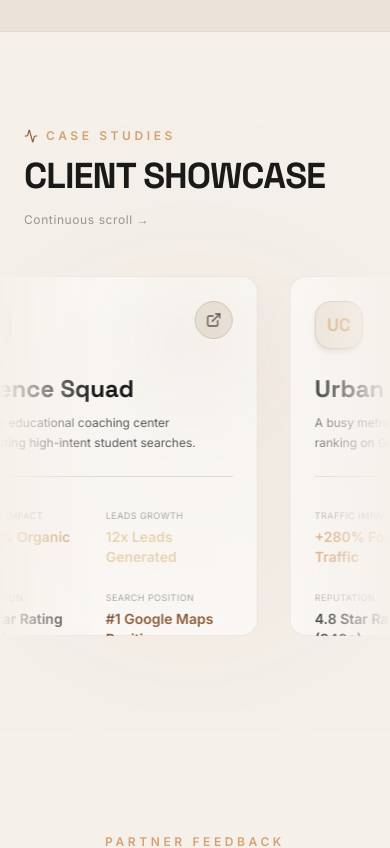
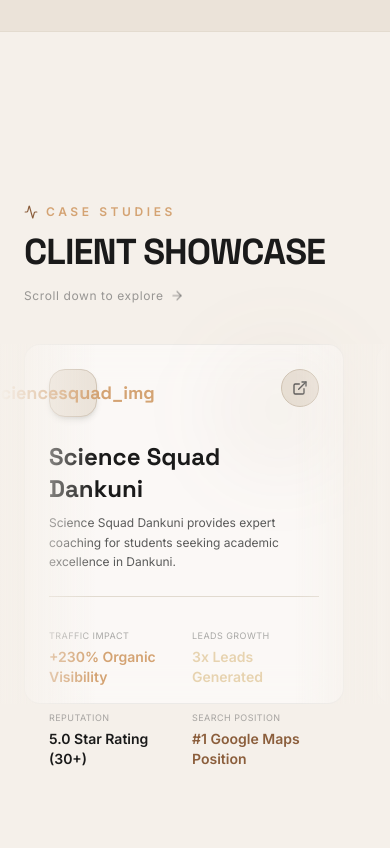
Before and after one commit to SealSrijan/SMB-SpotMyBusiness.in, a Next.js app in the folder frontend/: page / in a window 390 px wide. Shown: the part 10740-11588 px from the top of the page. Built offline with nearby package versions, Linux system fonts and the light colour scheme; no server answers.

Commit message:
Update ClientShowcase.tsx

```diff
--- a/frontend/src/components/ClientShowcase.tsx
+++ b/frontend/src/components/ClientShowcase.tsx
@@ -1,6 +1,9 @@
 "use client";
 
-import { ExternalLink, Activity } from "lucide-react";
+import { useRef, useEffect, useState } from "react";
+import { motion, useScroll, useTransform } from "framer-motion";
+import { ExternalLink, Globe, Star, Users, ArrowRight, Activity } from "lucide-react";
+import scienceSquadImg from "@/images/sciencesquad_img.jpg";
 
 interface ClientData {
   id: string;
@@ -14,17 +17,45 @@
   desc: string;
 }
 
-const staticClients: ClientData[] = [
+export default function ClientShowcase() {
+  const containerRef = useRef<HTMLDivElement>(null);
+  const [clients, setClients] = useState<ClientData[]>([]);
+
+  // Fetch clients from our Express API on mount
+  useEffect(() => {
+    fetch("http://localhost:5000/api/showcase")
+      .then((res) => res.json())
+      .then((resData) => {
+        if (resData.success && resData.data) {
+          // Add initials and description fields for display
+          const formatted = resData.data.map((c: any) => {
+            const initials = c.name.split(" ").map((n: string) => n[0]).join("");
+            let desc = "";
+            if (c.name.includes("Science")) desc = "An elite educational coaching center dominating high-intent student searches.";
+            else if (c.name.includes("Urban")) desc = "A busy metropolitan coffee shop and bakery ranking on Google Maps for tourist searches.";
+            else if (c.name.includes("Vitals")) desc = "A community-focused local pharmacy ranking first for medical prescription lookups.";
+            else if (c.name.includes("Starlight")) desc = "A luxury beauty salon booking appointments 24/7 through Google Maps.";
+            else desc = "A growing business optimized for peak local market search volume.";
+
+            return { ...c, initials, desc };
+          });
+          setClients(formatted);
+        }
+      })
+      .catch((err) => {
+        console.error("API error, falling back to static clients:", err);
+        // Fallback static data if backend is not running yet
+        setClients([
           {
             id: "1",
-    name: "Science Squad",
-    website: "https://sciencesquad.com",
-    traffic: "+420% Organic Traffic",
-    leads: "12x Leads Generated",
-    reviews: "4.9 Star Rating (120+)",
+            name: "Science Squad Dankuni",
+            website: "https://science-squad-dankuni.localo.site/",
+            traffic: "+230% Organic Visibility",
+            leads: "3x Leads Generated",
+            reviews: "5.0 Star Rating (30+)",
             visibility: "#1 Google Maps Position",
-    initials: "SS",
-    desc: "An elite educational coaching center dominating high-intent student searches.",
+            initials: "sciencesquad_img",
+            desc: "Science Squad Dankuni provides expert coaching for students seeking academic excellence in Dankuni."
           },
           {
             id: "2",
@@ -35,7 +66,7 @@
             reviews: "4.8 Star Rating (340+)",
             visibility: "Top 3 Local Pack",
             initials: "UC",
-    desc: "A busy metropolitan coffee shop and bakery ranking on Google Maps for tourist searches.",
+            desc: "A busy metropolitan coffee shop and bakery ranking on Google Maps for tourist searches."
           },
           {
             id: "3",
@@ -46,7 +77,7 @@
             reviews: "4.9 Star Rating (200+)",
             visibility: "#1 Near Me Searches",
             initials: "VP",
-    desc: "A community-focused local pharmacy ranking first for medical prescription lookups.",
+            desc: "A community-focused local pharmacy ranking first for medical prescription lookups."
           },
           {
             id: "4",
@@ -57,13 +88,55 @@
             reviews: "4.7 Star Rating (410+)",
             visibility: "#1 Salon in Area",
             initials: "SS",
-    desc: "A luxury beauty salon booking appointments 24/7 through Google Maps.",
-  },
-];
+            desc: "A luxury beauty salon booking appointments 24/7 through Google Maps."
+          }
+        ]);
+      });
+  }, []);
 
-function ClientCard({ client }: { client: ClientData }) {
+  // Track scroll inside the component
+  const { scrollYProgress } = useScroll({
+    target: containerRef,
+  });
+
+  // Transform scroll progress to horizontal translation (X axis)
+  // We have 4 cards, so we need to scroll them horizontally.
+  const x = useTransform(scrollYProgress, [0, 1], ["0%", "-60%"]);
+
   return (
-    <div className="w-[320px] md:w-[420px] shrink-0 glass-panel border border-border-color rounded-2xl p-6 md:p-8 flex flex-col justify-between h-[360px] md:h-[400px] relative group hover:border-bronze/40 transition-colors duration-300">
+    <div ref={containerRef} className="relative h-[250vh] bg-primary-bg">
+      {/* Sticky outer frame */}
+      <div className="sticky top-0 h-screen overflow-hidden flex flex-col justify-center">
+
+        {/* Title / Info */}
+        <div className="max-w-7xl mx-auto w-full px-6 md:px-12 mb-10 md:mb-14 flex flex-col sm:flex-row sm:items-end justify-between gap-4">
+          <div className="space-y-3">
+            <span className="text-xs uppercase tracking-[0.3em] text-light-bronze font-semibold flex items-center gap-2">
+              <Activity className="w-3.5 h-3.5 text-bronze" />
+              CASE STUDIES
+            </span>
+            <h2 className="text-4xl md:text-5xl font-heading font-bold tracking-tight text-[#F8F8F8]">
+              CLIENT SHOWCASE
+            </h2>
+          </div>
+          <span className="text-xs text-gray-text/60 tracking-wider flex items-center gap-1.5">
+            Scroll down to explore <ArrowRight className="w-3.5 h-3.5 animate-bounce" />
+          </span>
+        </div>
+
+        {/* Horizontal Scroll Window */}
+        <div className="relative">
+          {/* Gradient shadows on edges */}
+          <div className="absolute inset-y-0 left-0 w-24 bg-gradient-to-r from-primary-bg to-transparent pointer-events-none z-10" />
+          <div className="absolute inset-y-0 right-0 w-24 bg-gradient-to-l from-primary-bg to-transparent pointer-events-none z-10" />
+
+          {/* Scrolling horizontal container */}
+          <motion.div style={{ x }} className="flex gap-8 px-6 md:px-12 w-[160vw] md:w-[150vw]">
+            {clients.map((client) => (
+              <div
+                key={client.id}
+                className="w-[320px] md:w-[420px] shrink-0 glass-panel border border-border-color rounded-2xl p-6 md:p-8 flex flex-col justify-between h-[360px] md:h-[400px] relative group hover:border-bronze/40 transition-colors duration-300"
+              >
                 {/* Accent glow on hover */}
                 <div className="absolute top-0 right-0 w-32 h-32 rounded-full bg-bronze/5 blur-[40px] pointer-events-none group-hover:bg-bronze/10 transition-all duration-300" />
 
@@ -84,7 +157,7 @@
                     </a>
                   </div>
 
-        <h3 className="text-2xl font-heading font-bold text-heading mt-6">
+                  <h3 className="text-2xl font-heading font-bold text-[#F8F8F8] mt-6">
                     {client.name}
                   </h3>
                   <p className="text-gray-text text-xs md:text-sm mt-2 leading-relaxed">
@@ -95,82 +168,29 @@
                 {/* Metrics list */}
                 <div className="grid grid-cols-2 gap-4 border-t border-border-color/60 pt-6 mt-6">
                   <div>
-          <span className="text-[9px] uppercase tracking-wider text-gray-text/50">
-            Traffic Impact
-          </span>
-          <p className="text-sm font-semibold text-light-bronze mt-0.5">
-            {client.traffic}
-          </p>
+                    <span className="text-[9px] uppercase tracking-wider text-gray-text/50">Traffic Impact</span>
+                    <p className="text-sm font-semibold text-light-bronze mt-0.5">{client.traffic}</p>
                   </div>
                   <div>
-          <span className="text-[9px] uppercase tracking-wider text-gray-text/50">
-            Leads Growth
-          </span>
-          <p className="text-sm font-semibold text-champagne mt-0.5">
-            {client.leads}
-          </p>
+                    <span className="text-[9px] uppercase tracking-wider text-gray-text/50">Leads Growth</span>
+                    <p className="text-sm font-semibold text-champagne mt-0.5">{client.leads}</p>
                   </div>
                   <div>
-          <span className="text-[9px] uppercase tracking-wider text-gray-text/50">
-            Reputation
-          </span>
-          <p className="text-sm font-semibold text-heading mt-0.5">
-            {client.reviews}
-          </p>
+                    <span className="text-[9px] uppercase tracking-wider text-gray-text/50">Reputation</span>
+                    <p className="text-sm font-semibold text-[#F8F8F8] mt-0.5">{client.reviews}</p>
                   </div>
                   <div>
-          <span className="text-[9px] uppercase tracking-wider text-gray-text/50">
-            Search Position
-          </span>
-          <p className="text-sm font-semibold text-bronze mt-0.5">
-            {client.visibility}
-          </p>
+                    <span className="text-[9px] uppercase tracking-wider text-gray-text/50">Search Position</span>
+                    <p className="text-sm font-semibold text-bronze mt-0.5">{client.visibility}</p>
                   </div>
+                </div>
+
+              </div>
+            ))}
+          </motion.div>
+        </div>
+
       </div>
     </div>
   );
 }
-
-export default function ClientShowcase() {
-  // Triple the cards for seamless infinite marquee loop
-  const items = [...staticClients, ...staticClients, ...staticClients];
-
-  return (
-    <section className="py-24 md:py-32 relative bg-primary-bg overflow-hidden">
-      {/* Background glow */}
-      <div className="absolute left-0 top-1/3 w-96 h-96 rounded-full bg-bronze/5 blur-[100px] pointer-events-none" />
-
-      {/* Title / Info */}
-      <div className="max-w-7xl mx-auto w-full px-6 md:px-12 mb-12 md:mb-16 flex flex-col sm:flex-row sm:items-end justify-between gap-4">
-        <div className="space-y-3">
-          <span className="text-xs uppercase tracking-[0.3em] text-light-bronze font-semibold flex items-center gap-2">
-            <Activity className="w-3.5 h-3.5 text-bronze" />
-            CASE STUDIES
-          </span>
-          <h2 className="text-4xl md:text-5xl font-heading font-bold tracking-tight text-heading">
-            CLIENT SHOWCASE
-          </h2>
-        </div>
-        <span className="text-xs text-gray-text/60 tracking-wider flex items-center gap-1.5">
-          Continuous scroll →
-        </span>
-      </div>
-
-      {/* Horizontal Marquee */}
-      <div className="relative w-full overflow-hidden">
-        {/* Gradient edge masks */}
-        <div className="absolute inset-y-0 left-0 w-24 bg-gradient-to-r from-primary-bg to-transparent pointer-events-none z-10" />
-        <div className="absolute inset-y-0 right-0 w-24 bg-gradient-to-l from-primary-bg to-transparent pointer-events-none z-10" />
-
-        {/* Scrolling row — left to right */}
-        <div className="flex w-max animate-marquee hover:[animation-play-state:paused]">
-          <div className="flex gap-8 px-4">
-            {items.map((client, idx) => (
-              <ClientCard key={`${client.id}-${idx}`} client={client} />
-            ))}
-          </div>
-        </div>
-      </div>
-    </section>
-  );
-}
```
Lines whose indentation alone changed are shown as unchanged.
